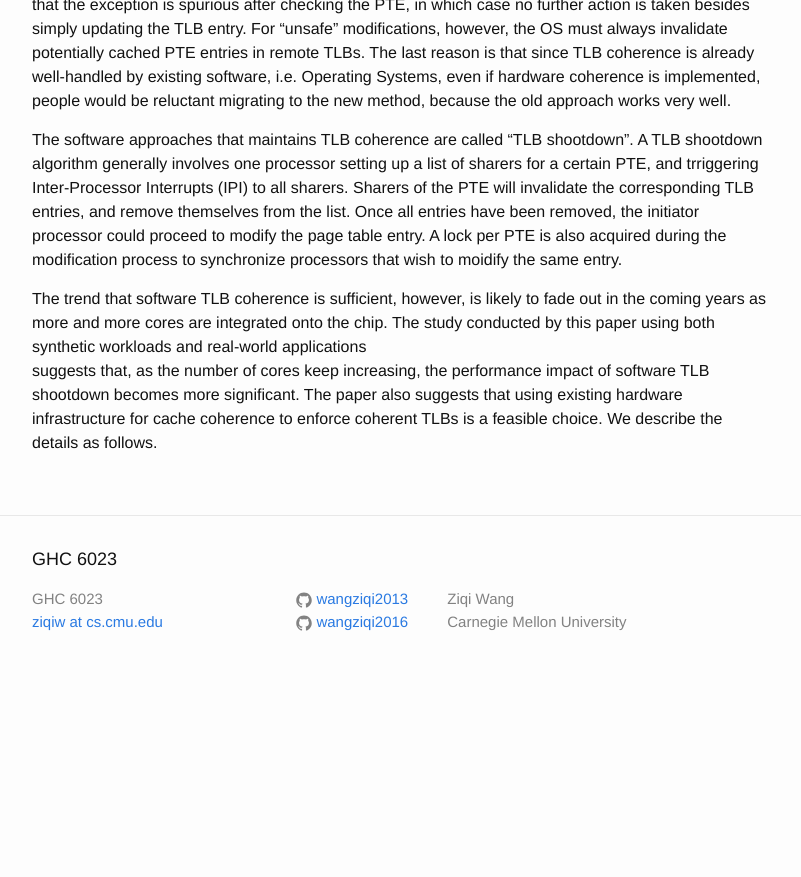
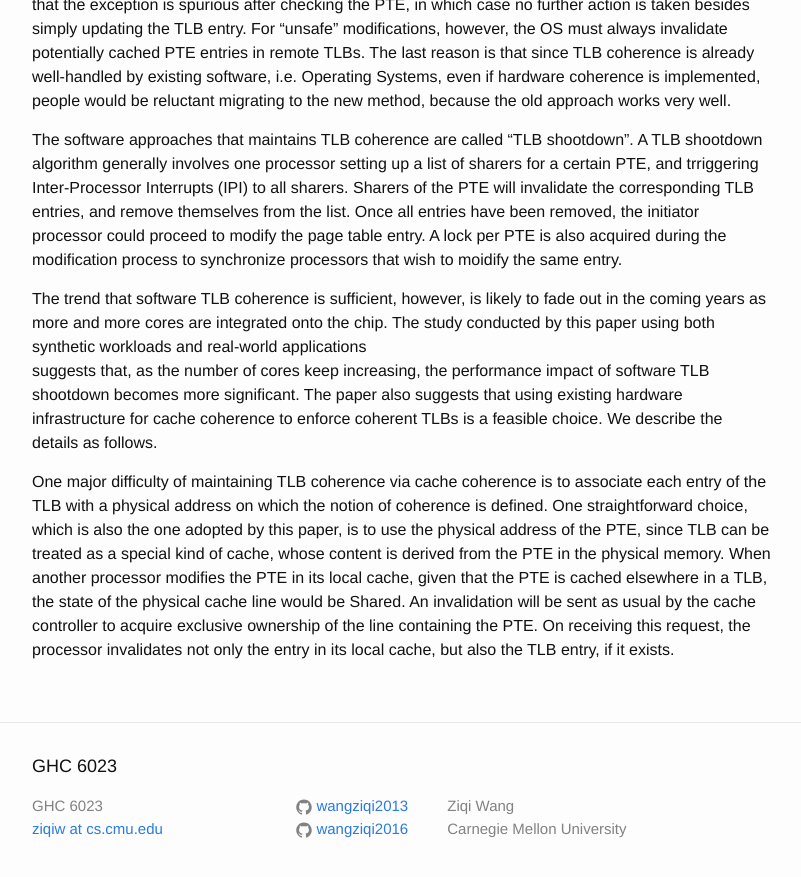
Before and after one commit to wangziqi2013/wangziqi2013.github.io, a Jekyll site: the page built from _posts/2018-12-24-unitd.markdown, in a window 1280 px wide and 900 px high, scrolled down 805 px. Shown: the top 877 px of the window, without its empty margins (238-1039 px from the left). Built offline with Jekyll 4.4.1, drawn with Linux system fonts in a browser that asks for light colours; before the commit the page ends 1498 px from its top, so only the background shows below that.

Commit message:
Adding general idea

```diff
--- a/_posts/2018-12-24-unitd.markdown
+++ b/_posts/2018-12-24-unitd.markdown
@@ -39,3 +39,11 @@ cores are integrated onto the chip. The study conducted by this paper using both
 suggests that, as the number of cores keep increasing, the performance impact of software TLB shootdown becomes more
 significant. The paper also suggests that using existing hardware infrastructure for cache coherence to enforce
 coherent TLBs is a feasible choice. We describe the details as follows.
+
+One major difficulty of maintaining TLB coherence via cache coherence is to associate each entry of the TLB with a
+physical address on which the notion of coherence is defined. One straightforward choice, which is also the one adopted
+by this paper, is to use the physical address of the PTE, since TLB can be treated as a special kind of cache, whose content
+is derived from the PTE in the physical memory. When another processor modifies the PTE in its local cache, given that the
+PTE is cached elsewhere in a TLB, the state of the physical cache line would be Shared. An invalidation will be sent
+as usual by the cache controller to acquire exclusive ownership of the line containing the PTE. On receiving this
+request, the processor invalidates not only the entry in its local cache, but also the TLB entry, if it exists.
```
